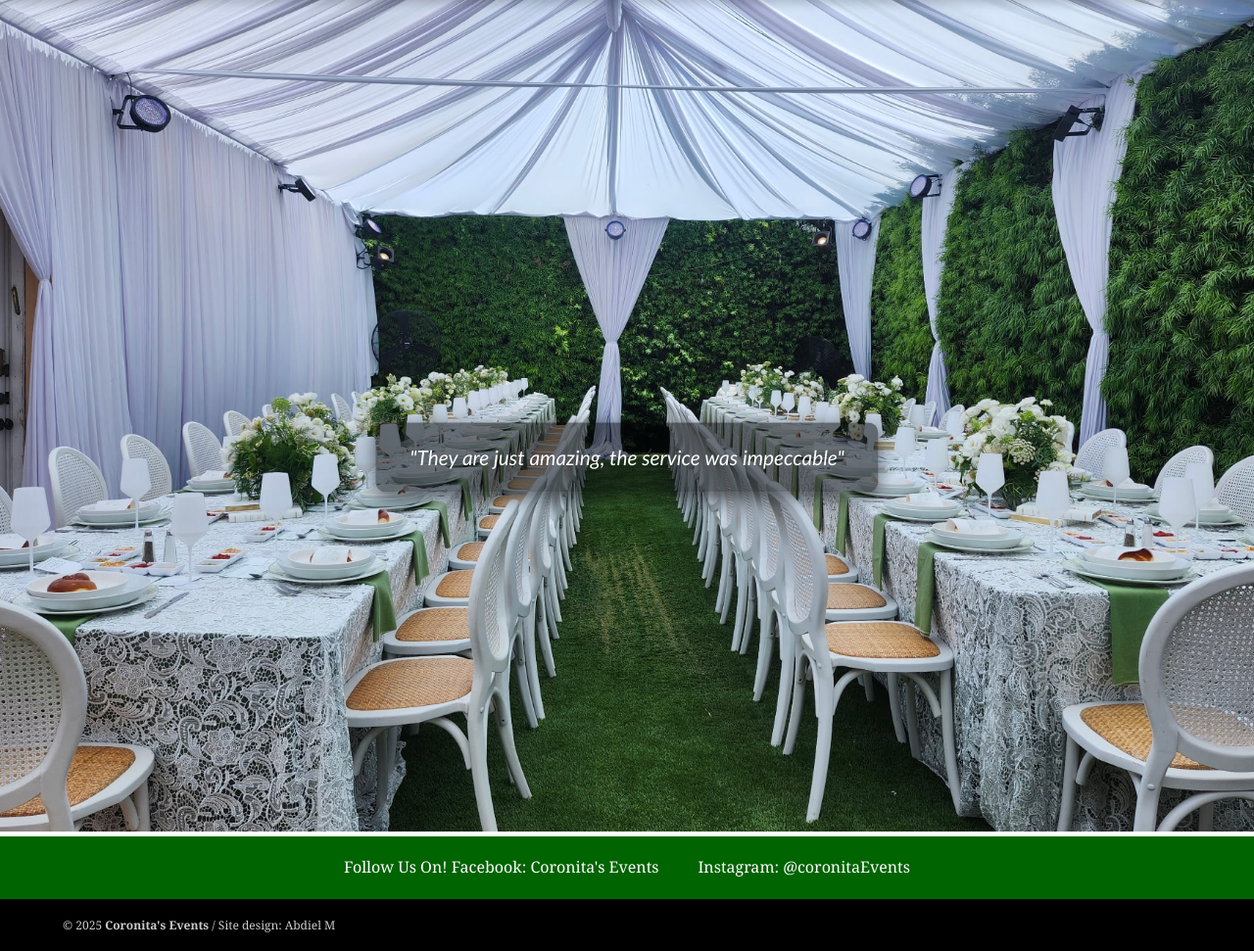
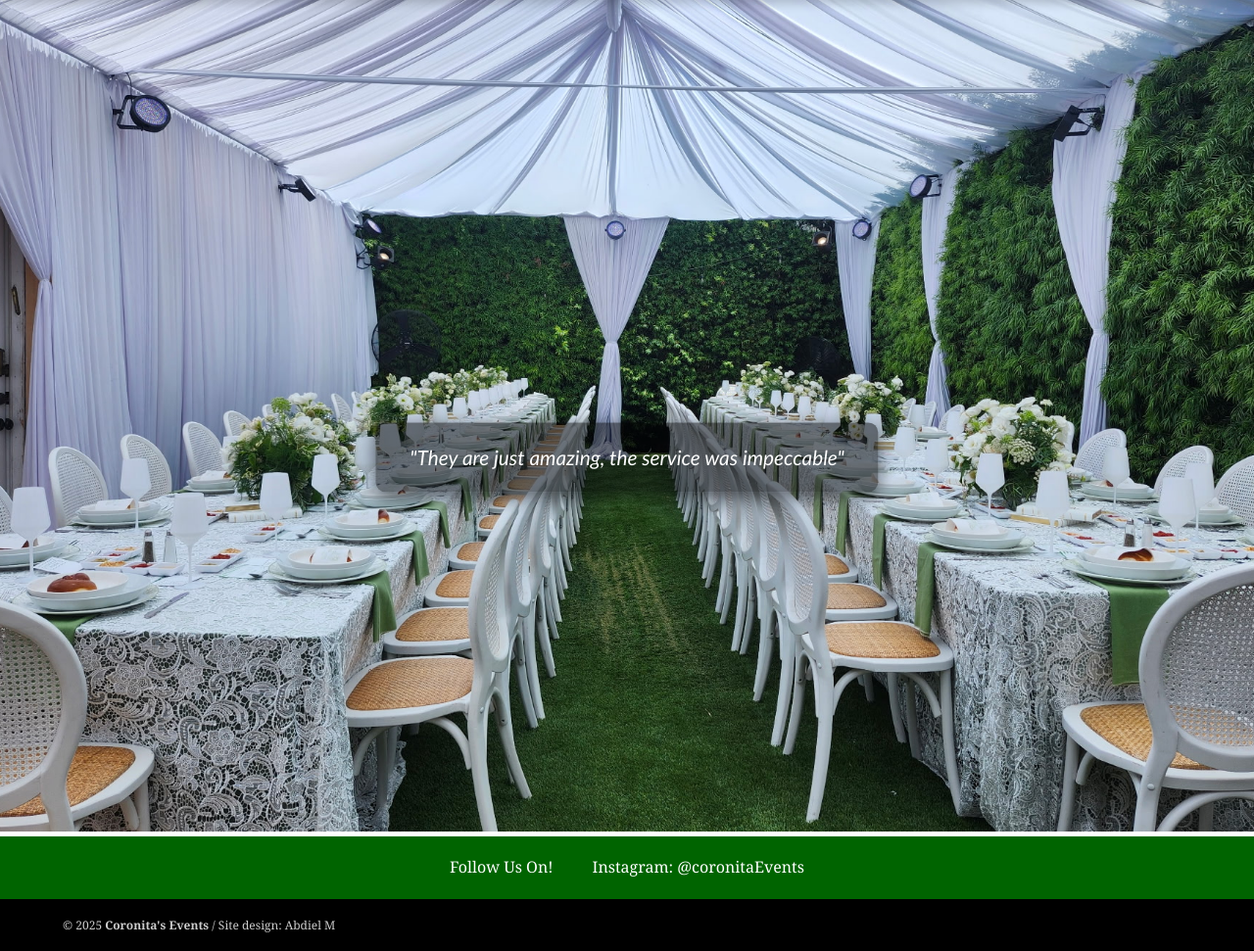
Before and after one commit to aycmendez/aycmendez.github.io, a plain HTML site: page index.html in a window 1280 px wide. Shown: the part 130-1101 px from the top of the page at 98% size. Drawn offline with Linux system fonts and the light colour scheme.

Commit message:
Update index.html

```diff
--- a/index.html
+++ b/index.html
@@ -62,11 +62,7 @@
         <div class="footer-info">
             <div class="footer-item">
                 <span class="footer-icon">
-                    Follow Us On!      Facebook:
-                    <a href="https://www.facebook.com/p/Coronitas-Events-61571685171738/" target="_blank"
-                        rel="neopener noreferrer">
-                        Coronita's Events
-                    </a>
+                    Follow Us On!
                 </span>
             </div>
             <div class="footer-item">
```
